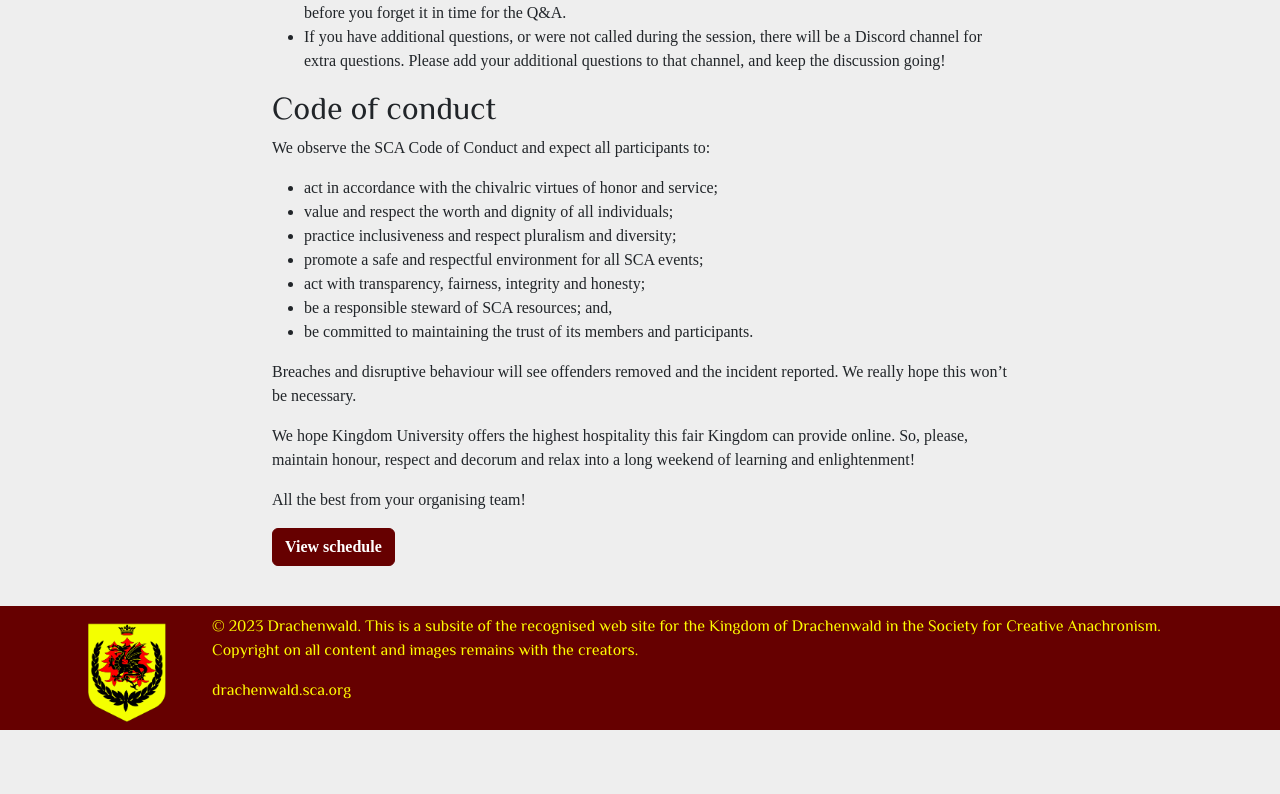
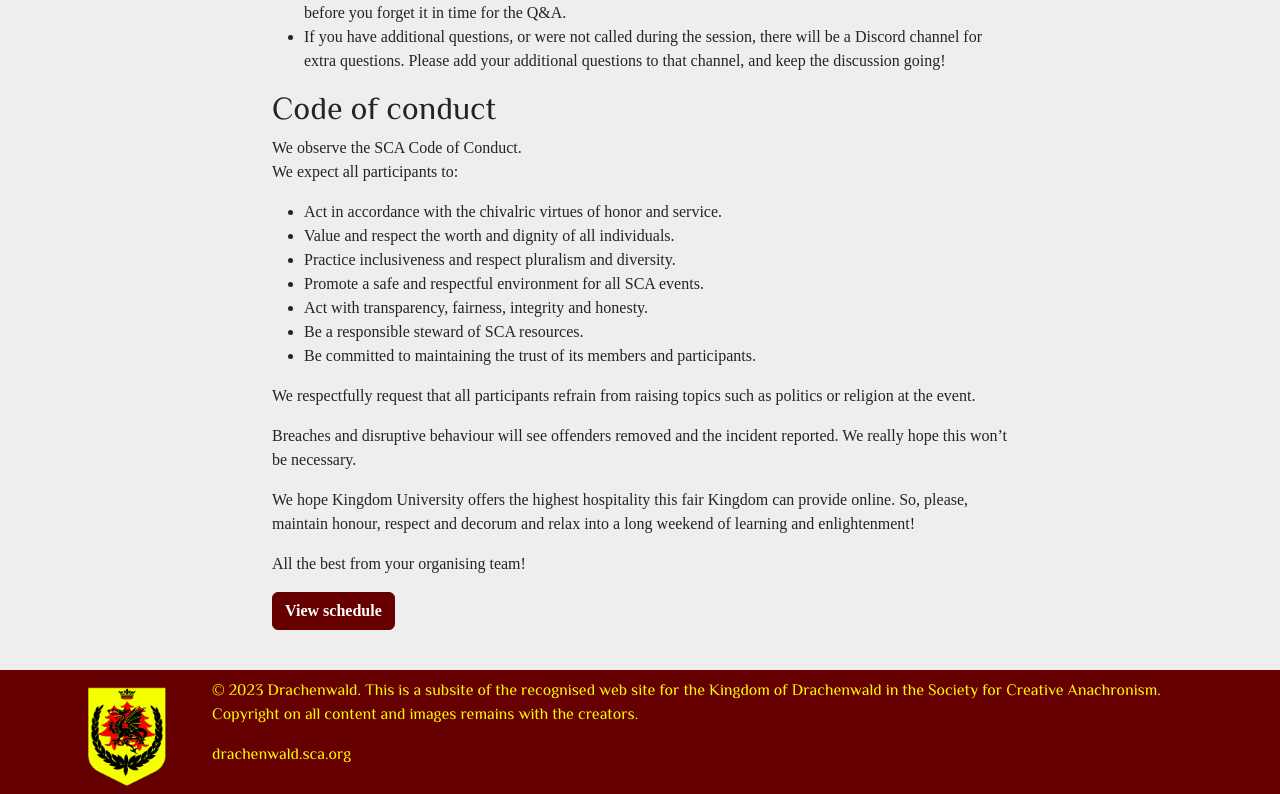
Before and after one commit to drachenwald/kingdom-uni, a React (Create React App) app: page /housekeeping in a window 1280 px wide. Shown: the part 856-1650 px from the top of the page. Before the commit the page ends 1586 px from the top, so only its background shows below. Built offline with nearby package versions, Linux system fonts and the light colour scheme; no server answers.

Commit message:
Update Housekeeping.js

```diff
--- a/src/js/Housekeeping.js
+++ b/src/js/Housekeeping.js
@@ -36,15 +36,18 @@ const Housekeeping = (props) => {
   <li>If you have additional questions, or were not called during the session, there will be a Discord channel for  extra questions. Please add your additional questions to that channel, and keep the discussion going! </li>
 </ul>
 <h2>Code of conduct</h2>
-<p>We observe the SCA Code of Conduct and expect all participants to:</p>
-<ul><li>act in accordance with the chivalric virtues of honor and service;</li>
-<li>value and respect the worth and dignity of all individuals;</li>
-<li>practice inclusiveness and respect pluralism and diversity;</li>
-<li>promote a safe and respectful environment for all SCA events;</li>
-<li>act with transparency, fairness, integrity and honesty;</li>
-<li>be a responsible steward of SCA resources; and,</li>
-<li>be committed to maintaining the trust of its members and participants.</li>
+<p>We observe the SCA Code of Conduct.
+<br /> We expect all participants to:</p>
+<ul><li>Act in accordance with the chivalric virtues of honor and service.</li>
+<li>Value and respect the worth and dignity of all individuals.</li>
+<li>Practice inclusiveness and respect pluralism and diversity.</li>
+<li>Promote a safe and respectful environment for all SCA events.</li>
+<li>Act with transparency, fairness, integrity and honesty.</li>
+<li>Be a responsible steward of SCA resources.</li>
+<li>Be committed to maintaining the trust of its members and participants.</li>
 </ul>
+	<p> We respectfully request that all participants refrain from raising topics such as politics or religion at the event.</p>
+
 	<p>Breaches and disruptive behaviour will see offenders removed and the incident reported. We really hope this won’t be necessary.</p>
   <p>We hope Kingdom University  offers the highest hospitality this fair Kingdom can provide online. So, please, maintain honour, respect and decorum and relax into a long weekend of learning and enlightenment!</p>
 <p>All the best from your organising team!</p>
```
